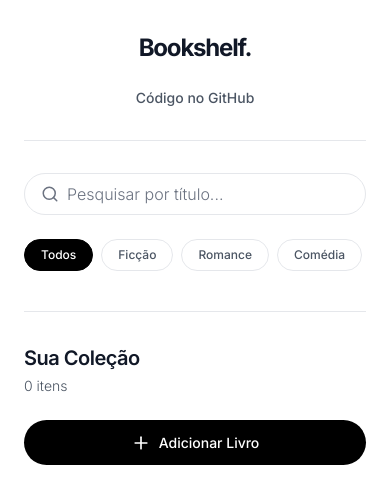
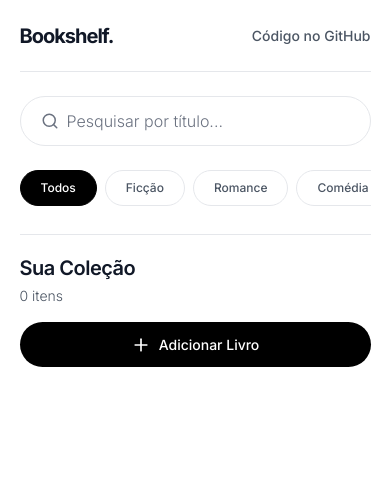
Before and after one commit to Jhnvida/bookshelf, a React (Vite) app: page / in a window 390 px wide. Shown: the top 504 px of the page. Built offline with nearby package versions, Linux system fonts and the light colour scheme.

Commit message:
style: aprimora responsividade e acessibilidade da interface

```diff
--- a/src/App.module.css
+++ b/src/App.module.css
@@ -2,5 +2,5 @@
     width: 100%;
     max-width: 80rem;
     margin: 0 auto;
-    padding: 2rem 1.5rem;
+    padding: clamp(1.5rem, 5vw, 2rem) clamp(1rem, 5vw, 1.5rem);
 }
--- a/src/App.tsx
+++ b/src/App.tsx
@@ -1,28 +1,28 @@
 import { useState } from "react";
 import styles from "./App.module.css";
 import AddBook from "./components/AddBook";
+import BooksFilter from "./components/BooksFilter";
 import Bookshelf from "./components/Bookshelf";
 import Counter from "./components/Counter";
-import Filters from "./components/Filters";
 import Header from "./components/Header";
 import { useBooks } from "./hooks/useBooks";
 import { useBooksFilter } from "./hooks/useBooksFilter";
 
 export default function App() {
-    const { books, deleteBook } = useBooks();
+    const { books, addBook, deleteBook } = useBooks();
     const { selectedGenre, setSelectedGenre, filteredBooks, searchText, setSearchText } = useBooksFilter(books);
     const [visibleForm, setVisibleForm] = useState(false);
 
     return (
         <>
-            <Header onHomeClick={() => setVisibleForm(false)} />
+            <Header />
 
             <main className={styles.main}>
                 {visibleForm ? (
-                    <AddBook onCancel={() => setVisibleForm(false)} />
+                    <AddBook onAdd={addBook} onCancel={() => setVisibleForm(false)} />
                 ) : (
                     <>
-                        <Filters
+                        <BooksFilter
                             selectedGenre={selectedGenre}
                             setSelectedGenre={setSelectedGenre}
                             searchText={searchText}
--- a/src/components/AddBook/styles.module.css
+++ b/src/components/AddBook/styles.module.css
@@ -15,7 +15,7 @@
 }
 
 .title {
-    font-size: 1.5rem;
+    font-size: clamp(1.25rem, 4vw, 1.5rem);
     font-weight: 700;
     color: var(--text-primary);
     letter-spacing: -0.025em;
@@ -109,7 +109,8 @@
 .input,
 .select {
     width: 100%;
-    padding: 0.5rem 1rem;
+    min-height: 44px;
+    padding: 0.75rem 1rem;
     border: 1px solid var(--border);
     border-radius: var(--radius-pill);
 
@@ -166,6 +167,7 @@
 }
 
 .cancel_button {
+    min-height: 44px;
     padding: 0.5rem 1.5rem;
     border-radius: var(--radius-pill);
 
@@ -185,7 +187,9 @@
     display: flex;
     gap: 0.5rem;
     align-items: center;
+    justify-content: center;
 
+    min-height: 44px;
     padding: 0.5rem 1.5rem;
     border: 1px solid var(--primary);
     border-radius: var(--radius-pill);
@@ -217,7 +221,7 @@
 
     .preview_section {
         position: static;
-        max-width: 200px;
+        max-width: clamp(120px, 40vw, 200px);
         margin: 0 auto;
     }
 }
--- a/src/components/Filters/styles.module.css
+++ b/src/components/BooksFilter/styles.module.css
@@ -3,7 +3,7 @@
     flex-direction: column;
     gap: 1.5rem;
 
-    padding-bottom: 2rem;
+    padding-bottom: clamp(1rem, 5vw, 2rem);
     border-bottom: 1px solid var(--border);
 }
 
@@ -14,7 +14,8 @@
     align-items: center;
 
     width: 100%;
-    padding: 0.5rem 1rem;
+    min-height: 44px;
+    padding: 0.75rem 1.25rem;
     border: 1px solid var(--border);
     border-radius: 100px;
 
@@ -61,7 +62,8 @@
 }
 
 .genre_button {
-    padding: 0.375rem 1rem;
+    min-height: 36px;
+    padding: 0.5rem 1.25rem;
     border: 1px solid var(--border);
     border-radius: var(--radius-pill);
 
@@ -98,6 +100,8 @@
         overflow-x: auto;
         flex-wrap: nowrap;
 
+        /* Visual hint for scrolling */
+        padding-right: 1.5rem;
         padding-bottom: 0.5rem;
 
         -webkit-overflow-scrolling: touch;
--- a/src/components/Bookshelf/styles.module.css
+++ b/src/components/Bookshelf/styles.module.css
@@ -1,6 +1,8 @@
 .container {
+    --card-min-width: 14rem;
+
     display: grid;
-    grid-template-columns: repeat(auto-fill, minmax(14rem, 1fr));
+    grid-template-columns: repeat(auto-fill, minmax(var(--card-min-width), 1fr));
     gap: 2rem;
 }
 
@@ -44,7 +46,8 @@
     align-items: center;
     justify-content: center;
 
-    padding: 0.5rem;
+    width: 2.5rem;
+    height: 2.5rem;
     border-radius: var(--radius-pill);
 
     color: var(--color-white);
@@ -64,6 +67,9 @@
     display: flex;
     align-items: center;
     justify-content: center;
+
+    margin-right: -0.5rem;
+    padding: 0.5rem;
 
     color: var(--text-muted);
 
@@ -145,3 +151,19 @@
 .readButton:hover {
     color: var(--text-primary);
 }
+
+@media (width <= 640px) {
+    .container {
+        --card-min-width: 9rem;
+
+        gap: 1rem;
+    }
+
+    .title {
+        font-size: 0.875rem;
+    }
+
+    .author {
+        font-size: 0.75rem;
+    }
+}
--- a/src/components/Counter/styles.module.css
+++ b/src/components/Counter/styles.module.css
@@ -2,7 +2,7 @@
     display: flex;
     align-items: center;
     justify-content: space-between;
-    padding: 2rem 0;
+    padding: clamp(1rem, 5vw, 2rem) 0;
 }
 
 .counter {
@@ -55,7 +55,7 @@
 @media (width <= 767px) {
     .container {
         flex-direction: column;
-        gap: 1.5rem;
+        gap: 1rem;
         align-items: flex-start;
     }
 
--- a/src/components/Header/index.tsx
+++ b/src/components/Header/index.tsx
@@ -1,16 +1,10 @@
 import styles from "./styles.module.css";
 
-interface HeaderProps {
-    onHomeClick?: () => void;
-}
-
-export default function Header({ onHomeClick }: HeaderProps) {
+export default function Header() {
     return (
         <header className={styles.header}>
             <nav className={styles.nav}>
-                <h1 className={styles.logo} onClick={onHomeClick} style={{ cursor: "pointer" }}>
-                    Bookshelf.
-                </h1>
+                <h1 className={styles.logo}>Bookshelf.</h1>
 
                 <div className={styles.links}>
                     <a
--- a/src/components/Header/styles.module.css
+++ b/src/components/Header/styles.module.css
@@ -2,7 +2,7 @@
     width: 100%;
     max-width: 80rem;
     margin: 0 auto;
-    padding: 0 1.5rem;
+    padding: 0 clamp(1rem, 5vw, 1.5rem);
 }
 
 .nav {
@@ -11,12 +11,12 @@
     justify-content: space-between;
 
     width: 100%;
-    padding: 2rem 0;
+    padding: clamp(1rem, 5vw, 2rem) 0;
     border-bottom: 1px solid var(--border);
 }
 
 .logo {
-    font-size: 1.5rem;
+    font-size: clamp(1.25rem, 5vw, 1.5rem);
     font-weight: 700;
     line-height: 2rem;
     letter-spacing: -0.05em;
@@ -43,15 +43,7 @@
 }
 
 @media (width <= 767px) {
-    .nav {
-        flex-direction: column;
-        gap: 1.5rem;
-    }
-
     .links {
-        flex-wrap: wrap;
-        gap: 1.5rem;
-        justify-content: center;
-        width: 100%;
+        gap: 1rem;
     }
 }
--- a/src/hooks/useBooks.ts
+++ b/src/hooks/useBooks.ts
@@ -14,6 +14,13 @@ export function useBooks() {
         }
     }, []);
 
+    function addBook(book: Book) {
+        const updatedBooks = [...books, book];
+
+        setBooks(updatedBooks);
+        localStorage.setItem("books", JSON.stringify(updatedBooks));
+    }
+
     function deleteBook(id: string) {
         const updatedBooks = books.filter((book) => book.id !== id);
 
@@ -21,5 +28,5 @@ export function useBooks() {
         localStorage.setItem("books", JSON.stringify(updatedBooks));
     }
 
-    return { books, setBooks, deleteBook };
+    return { books, addBook, deleteBook };
 }
--- a/src/styles/index.css
+++ b/src/styles/index.css
@@ -50,6 +50,7 @@ body {
     min-height: 100vh;
 
     font-family: var(--font-family);
+    font-size: 1rem;
     line-height: 1.5;
     color: var(--text-primary);
 
@@ -78,7 +79,8 @@ select {
 }
 
 :focus-visible {
-    outline: none;
+    outline: 2px solid var(--focus);
+    outline-offset: 2px;
 }
 
 p,
```
Also changed, not shown: src/components/AddBook/index.tsx (+57 -9 lines), src/components/BooksFilter/index.tsx (renamed from src/components/Filters/index.tsx).
